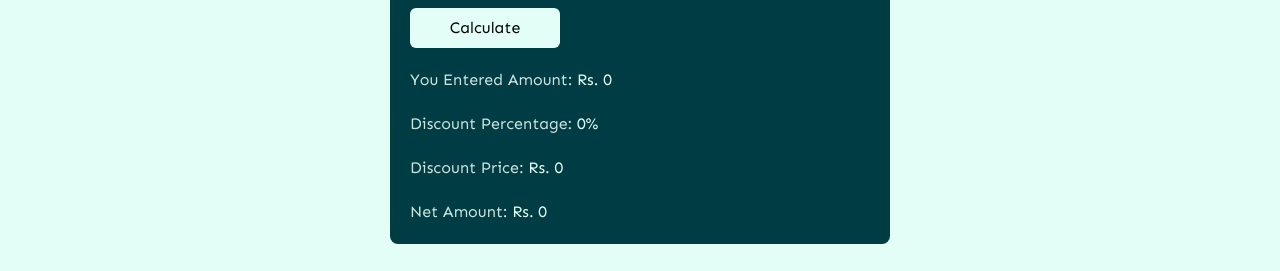
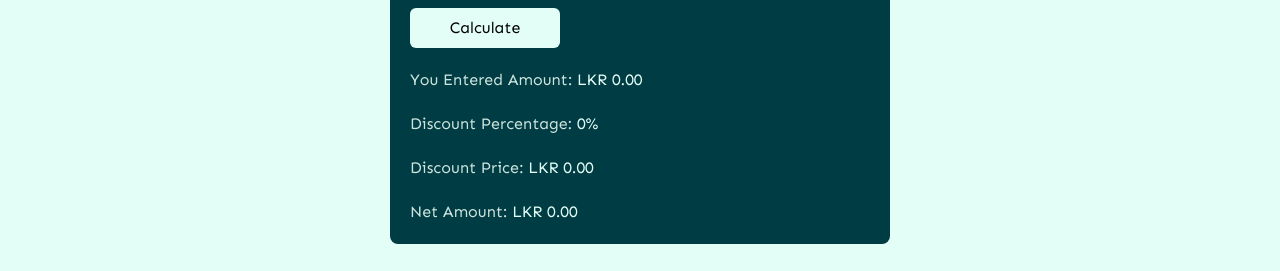
Before and after one commit to Mushkir/percentage-calc, a React (Vite) app: page / in a window 1280 px wide. Shown: the part 500-771 px from the top of the page. Built offline with nearby package versions, Linux system fonts and the light colour scheme.

Commit message:
fix: fixed currency value ui in calc percentage page

```diff
--- a/src/pages/ThePercentageCalcPage.jsx
+++ b/src/pages/ThePercentageCalcPage.jsx
@@ -3,6 +3,7 @@ import TheFormInput from "../components/FormInputs/TheFormInput";
 import { zodResolver } from "@hookform/resolvers/zod";
 import { z } from "zod";
 import { useState } from "react";
+import currencyFormat from "../utils/currencyFormat";
 
 const ThePercentageCalPage = () => {
   const schemaValidation = z.object({
@@ -83,7 +84,7 @@ const ThePercentageCalPage = () => {
         {/* Output */}
         <div className=" text-dark_25 mt-5">
           <span className=" text-dark_27">You Entered Amount: </span>
-          <span>Rs. {userEnteredPrice}</span>
+          <span>{currencyFormat(userEnteredPrice)}</span>
         </div>
 
         <div className=" text-dark_25 mt-5">
@@ -93,12 +94,12 @@ const ThePercentageCalPage = () => {
 
         <div className=" text-dark_25 mt-5">
           <span className=" text-dark_27">Discount Price: </span>
-          <span>Rs. {discount}</span>
+          <span>{currencyFormat(discount)}</span>
         </div>
 
         <div className=" text-dark_25 mt-5">
           <span className=" text-dark_27">Net Amount: </span>
-          <span>Rs. {price}</span>
+          <span>{currencyFormat(price)}</span>
         </div>
       </form>
     </div>
```
